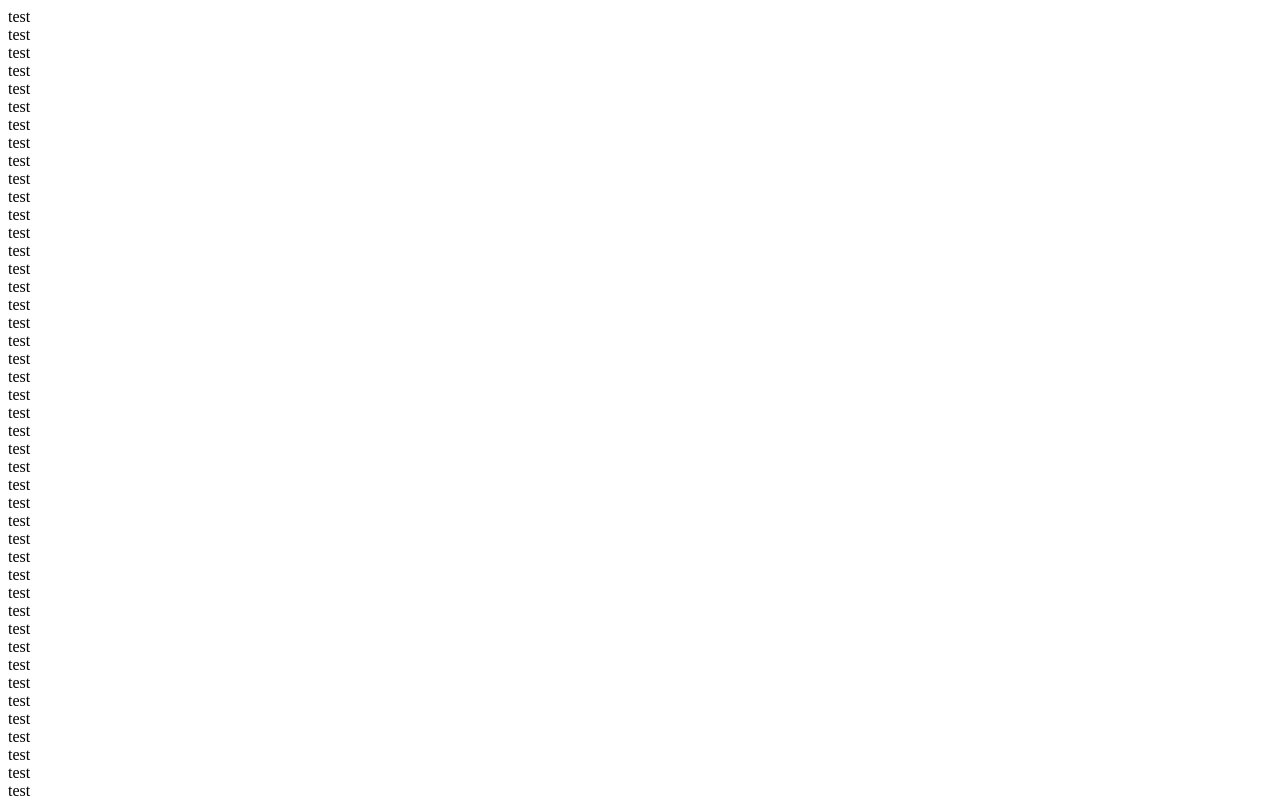
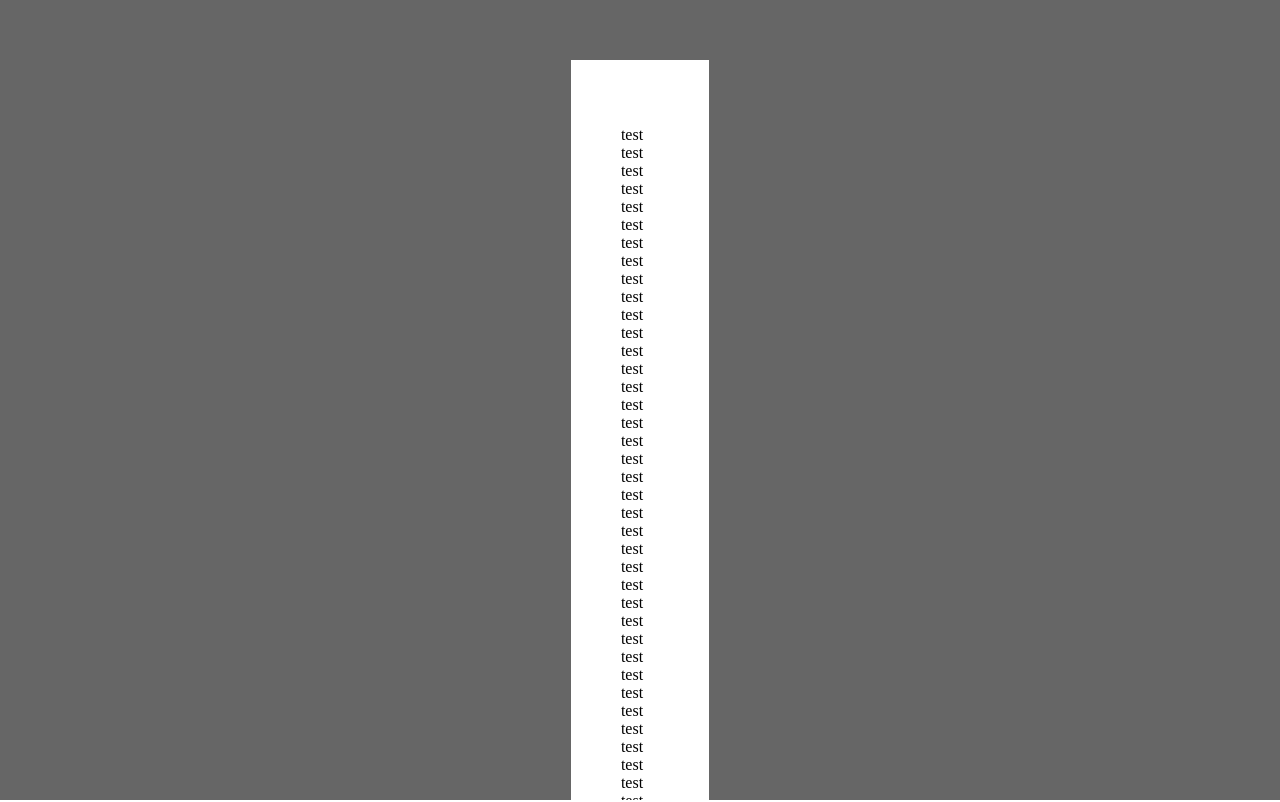
Before and after one commit to miyazakijun/miyazakijun.github.io, a plain HTML site: page index.html in a window 1280 px wide. Shown: the top 802 px of the page. Drawn offline with Linux system fonts and the light colour scheme.

Commit message:
feat: test

```diff
--- a/index.html
+++ b/index.html
@@ -1,4 +1,9 @@
 <html>
+    <head>
+        <title>test</title>
+        <link rel="stylesheet" type="text/css" href="style.css">
+        <script src="script.js"></script>
+    </head>
 <body>
   <div class="background">
     <div class="wrapper">
--- /dev/null
+++ b/script.js
@@ -0,0 +1,5 @@
+function handleClick(){
+    console.log(document.getElementById("text"));
+    const aa = document.getElementById("text");
+    aa.innerHTML = '<p>aaa</p>'
+  }
--- /dev/null
+++ b/style.css
@@ -0,0 +1,29 @@
+.background {
+  position: fixed;
+  top: 0;
+  left: 0;
+  right: 0;
+  bottom: 0;
+  overflow-y: scroll;
+  background-color: rgba(0, 0, 0, .6);
+  overscroll-behavior: auto;
+}
+
+.wrapper {
+  position: absolute;
+  top: 0;
+  left: 0;
+  right: 0;
+  padding: 30px 0;
+  min-height: 100%;
+  display: flex;
+  justify-content: center;
+  align-items: center;
+}
+
+.contents {
+  background: #fff;
+  padding: 50px;
+  position: relative;
+  margin: 30px;
+}
```
